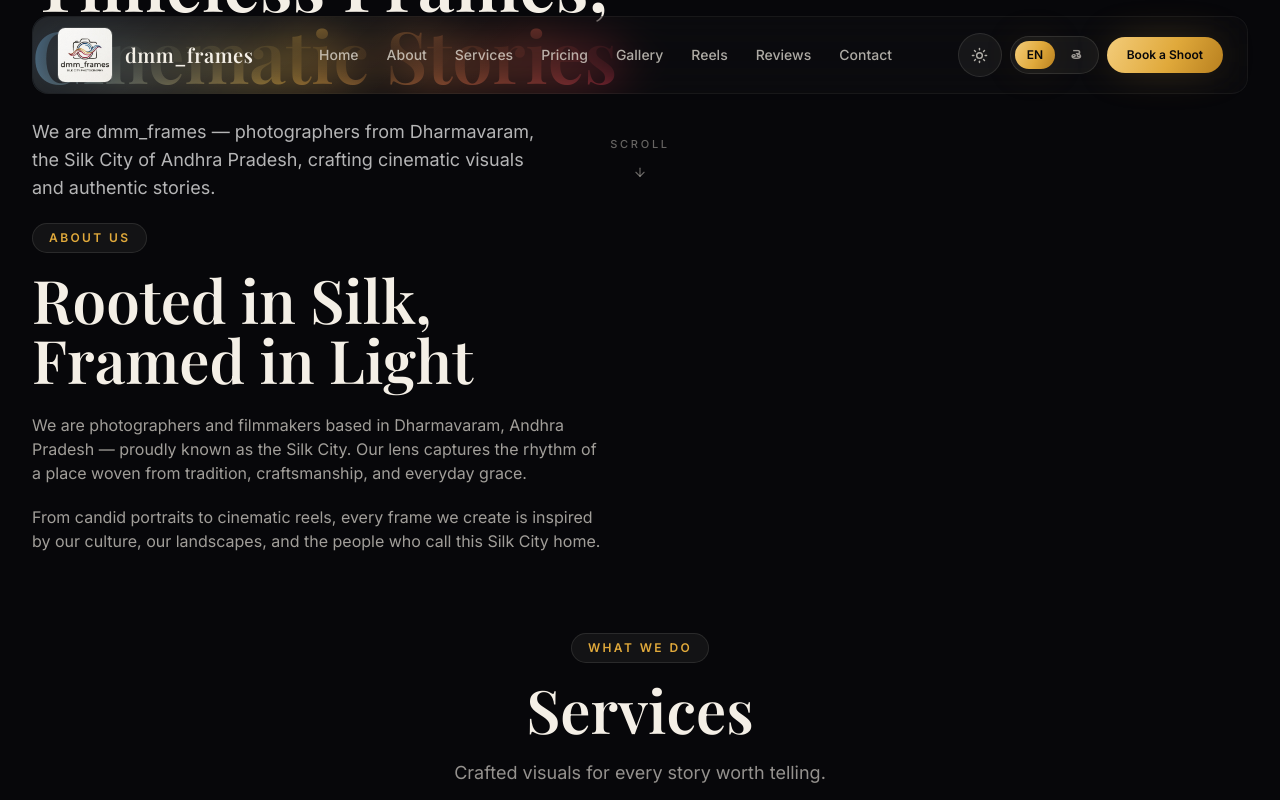
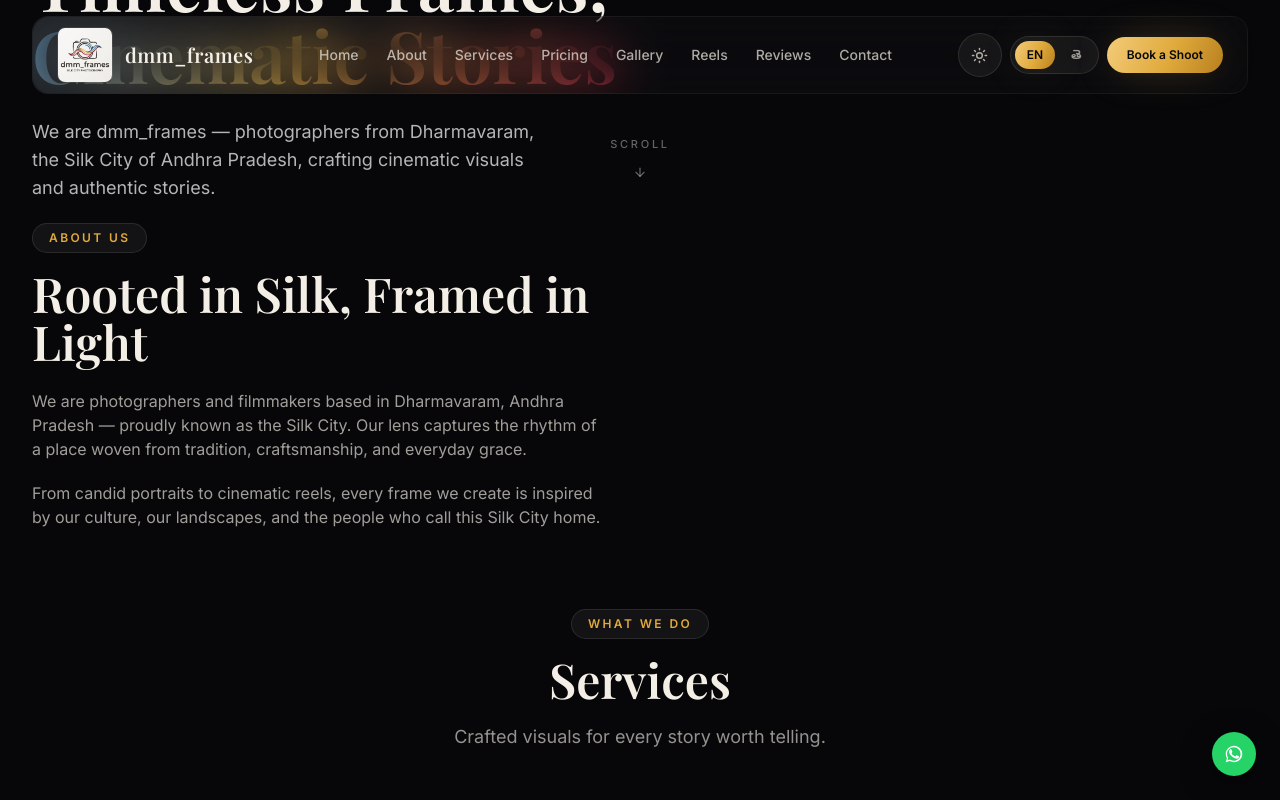
Before and after one commit to Gudibanda-Suresh/Dmm_Frames, a React (Vite) app: page / in a window 1280 px wide. Shown: the top 800 px of the page. Built offline with nearby package versions, Linux system fonts and the light colour scheme; a web font is replaced by a local one.

Commit message:
whats up floating button and config file for URLs updated

```diff
--- a/src/App.jsx
+++ b/src/App.jsx
@@ -9,6 +9,7 @@ import Testimonials from './components/Testimonials'
 import Contact from './components/Contact'
 import Footer from './components/Footer'
 import MobileTabBar from './components/MobileTabBar'
+import FloatingWhatsApp from './components/FloatingWhatsApp'
 import { ThemeProvider } from './hooks/useTheme'
 
 export default function App() {
@@ -28,6 +29,7 @@ export default function App() {
         </main>
         <Footer />
         <MobileTabBar />
+        <FloatingWhatsApp />
       </div>
     </ThemeProvider>
   )
--- a/src/components/Contact.jsx
+++ b/src/components/Contact.jsx
@@ -13,30 +13,15 @@ import {
 import SectionHeading from './ui/SectionHeading'
 import Reveal from './ui/Reveal'
 import GlassCard from './ui/GlassCard'
+import WhatsAppIcon from './icons/WhatsAppIcon'
+import TelegramIcon from './icons/TelegramIcon'
 import { useTheme } from '../hooks/useTheme'
-
-// WhatsApp number is still a placeholder — swap when available.
-const SOCIALS = {
-  facebook: 'https://www.facebook.com/profile.php?id=61591771426900',
-  instagram: 'https://www.instagram.com/dmm_frames?utm_source=qr&igsh=a3FzN3doejFrM3g5',
-  youtube: 'https://www.youtube.com/@dmm_frames',
-  whatsapp: 'https://wa.me/919000000000',
-  email: 'dmmframes@gmail.com',
-}
+import { SOCIALS } from '../config'
 
 const WEB3FORMS_ACCESS_KEY = '37559591-ed93-4cd0-9ae5-0f4b3a6723ed'
 
 const MAP_EMBED_SRC =
   'https://www.google.com/maps?q=Dharmavaram,Andhra+Pradesh,India&output=embed'
-
-function WhatsAppIcon(props) {
-  return (
-    <svg viewBox="0 0 24 24" fill="currentColor" {...props}>
-      <path d="M17.472 14.382c-.297-.149-1.758-.867-2.03-.967-.273-.099-.472-.148-.67.15-.198.297-.767.966-.94 1.164-.173.199-.347.223-.644.075-.297-.15-1.255-.463-2.39-1.475-.883-.788-1.48-1.761-1.653-2.059-.173-.297-.018-.458.13-.606.134-.133.298-.347.446-.52.149-.174.198-.298.298-.497.099-.198.05-.371-.025-.52-.075-.149-.669-1.612-.916-2.207-.242-.579-.487-.5-.669-.51-.173-.008-.371-.01-.57-.01-.198 0-.52.074-.792.372-.272.297-1.04 1.016-1.04 2.479 0 1.462 1.065 2.875 1.213 3.074.149.198 2.096 3.2 5.077 4.487.709.306 1.262.489 1.694.625.712.227 1.36.195 1.871.118.571-.085 1.758-.719 2.006-1.413.248-.694.248-1.289.173-1.413-.074-.124-.272-.198-.57-.347z" />
-      <path d="M12.04 2C6.58 2 2.13 6.45 2.13 11.91c0 1.87.51 3.63 1.4 5.14L2 22l5.09-1.5a9.85 9.85 0 0 0 4.95 1.33c5.46 0 9.91-4.45 9.91-9.92C21.95 6.45 17.5 2 12.04 2zm0 18.05c-1.65 0-3.19-.46-4.5-1.26l-.32-.19-3.02.89.9-2.95-.21-.31a8.05 8.05 0 0 1-1.26-4.32c0-4.46 3.63-8.09 8.11-8.09 4.47 0 8.1 3.63 8.1 8.09 0 4.47-3.63 8.14-8.1 8.14z" />
-    </svg>
-  )
-}
 
 export default function Contact() {
   const { t } = useTranslation()
@@ -234,6 +219,15 @@ export default function Contact() {
                   >
                     <WhatsAppIcon className="h-[15px] w-[15px]" />
                   </a>
+                  <a
+                    href={SOCIALS.telegram}
+                    target="_blank"
+                    rel="noreferrer"
+                    aria-label="Telegram"
+                    className="flex h-9 w-9 items-center justify-center rounded-full bg-[#26A5E4] text-white shadow-sm transition-transform duration-300 hover:scale-110"
+                  >
+                    <TelegramIcon className="h-[15px] w-[15px]" />
+                  </a>
                 </div>
               </GlassCard>
             </Reveal>
--- /dev/null
+++ b/src/components/FloatingWhatsApp.jsx
@@ -0,0 +1,18 @@
+import WhatsAppIcon from './icons/WhatsAppIcon'
+import { SOCIALS } from '../config'
+
+export default function FloatingWhatsApp() {
+  return (
+    <a
+      href={SOCIALS.whatsapp}
+      target="_blank"
+      rel="noreferrer"
+      aria-label="Chat with us on WhatsApp"
+      title="Chat with us on WhatsApp"
+      className="fixed bottom-20 right-4 z-40 flex h-11 w-11 items-center justify-center rounded-full bg-[#25D366] text-white shadow-glass transition-transform duration-300 hover:scale-110 sm:right-6 lg:bottom-6"
+    >
+      <span className="absolute inset-0 animate-ping rounded-full bg-[#25D366] opacity-75" />
+      <WhatsAppIcon className="relative h-5 w-5" />
+    </a>
+  )
+}
--- /dev/null
+++ b/src/components/icons/TelegramIcon.jsx
@@ -0,0 +1,7 @@
+export default function TelegramIcon(props) {
+  return (
+    <svg viewBox="0 0 24 24" fill="currentColor" {...props}>
+      <path d="M21.05 3.64 2.28 10.99c-1.28.51-1.27 1.22-.23 1.54l4.8 1.5 1.85 5.68c.22.63.42.88.86.88.44 0 .64-.2.9-.44l2.16-2.1 4.5 3.32c.83.46 1.42.22 1.63-.77l2.94-13.87c.3-1.21-.46-1.76-1.44-1.29zM8.65 13.6l9.5-6.03c.45-.28.86-.13.52.18l-8.03 7.36-.31 3.34-1.68-4.85z" />
+    </svg>
+  )
+}
--- /dev/null
+++ b/src/components/icons/WhatsAppIcon.jsx
@@ -0,0 +1,8 @@
+export default function WhatsAppIcon(props) {
+  return (
+    <svg viewBox="0 0 24 24" fill="currentColor" {...props}>
+      <path d="M17.472 14.382c-.297-.149-1.758-.867-2.03-.967-.273-.099-.472-.148-.67.15-.198.297-.767.966-.94 1.164-.173.199-.347.223-.644.075-.297-.15-1.255-.463-2.39-1.475-.883-.788-1.48-1.761-1.653-2.059-.173-.297-.018-.458.13-.606.134-.133.298-.347.446-.52.149-.174.198-.298.298-.497.099-.198.05-.371-.025-.52-.075-.149-.669-1.612-.916-2.207-.242-.579-.487-.5-.669-.51-.173-.008-.371-.01-.57-.01-.198 0-.52.074-.792.372-.272.297-1.04 1.016-1.04 2.479 0 1.462 1.065 2.875 1.213 3.074.149.198 2.096 3.2 5.077 4.487.709.306 1.262.489 1.694.625.712.227 1.36.195 1.871.118.571-.085 1.758-.719 2.006-1.413.248-.694.248-1.289.173-1.413-.074-.124-.272-.198-.57-.347z" />
+      <path d="M12.04 2C6.58 2 2.13 6.45 2.13 11.91c0 1.87.51 3.63 1.4 5.14L2 22l5.09-1.5a9.85 9.85 0 0 0 4.95 1.33c5.46 0 9.91-4.45 9.91-9.92C21.95 6.45 17.5 2 12.04 2zm0 18.05c-1.65 0-3.19-.46-4.5-1.26l-.32-.19-3.02.89.9-2.95-.21-.31a8.05 8.05 0 0 1-1.26-4.32c0-4.46 3.63-8.09 8.11-8.09 4.47 0 8.1 3.63 8.1 8.09 0 4.47-3.63 8.14-8.1 8.14z" />
+    </svg>
+  )
+}
--- a/src/components/ui/SectionHeading.jsx
+++ b/src/components/ui/SectionHeading.jsx
@@ -18,7 +18,7 @@ export default function SectionHeading({
         </span>
       </Reveal>
       <Reveal delay={0.08}>
-        <h2 className="font-display text-4xl font-semibold leading-tight text-fg sm:text-5xl md:text-6xl">
+        <h2 className="font-display text-3xl font-semibold leading-tight text-fg sm:text-4xl md:text-5xl">
           {title}
         </h2>
       </Reveal>
--- /dev/null
+++ b/src/config.js
@@ -0,0 +1,27 @@
+// ─────────────────────────────────────────────────────────────
+// SITE CONFIG — edit the values below to update links sitewide.
+// Nothing else in the codebase needs to change.
+// ─────────────────────────────────────────────────────────────
+
+export const SOCIALS = {
+  // Full Facebook page URL.
+  facebook: 'https://www.facebook.com/profile.php?id=61591771426900',
+
+  // Full Instagram profile URL.
+  instagram: 'https://www.instagram.com/dmm_frames?utm_source=qr&igsh=a3FzN3doejFrM3g5',
+
+  // Full YouTube channel URL.
+  youtube: 'https://www.youtube.com/@dmm_frames',
+
+  // WhatsApp click-to-chat link. Format: https://wa.me/<countrycode><number>
+  // (no +, no spaces, no dashes). This is still a placeholder number —
+  // replace 919000000000 with the real WhatsApp number.
+  whatsapp: 'https://wa.me/919000000000',
+
+  // Telegram — full t.me link to your channel or profile. Still a
+  // placeholder handle — replace dmm_frames with the real one.
+  telegram: 'https://t.me/dmm_frames',
+
+  // Contact email shown in the Contact section and used for the mailto: link.
+  email: 'dmmframes@gmail.com',
+}
```
